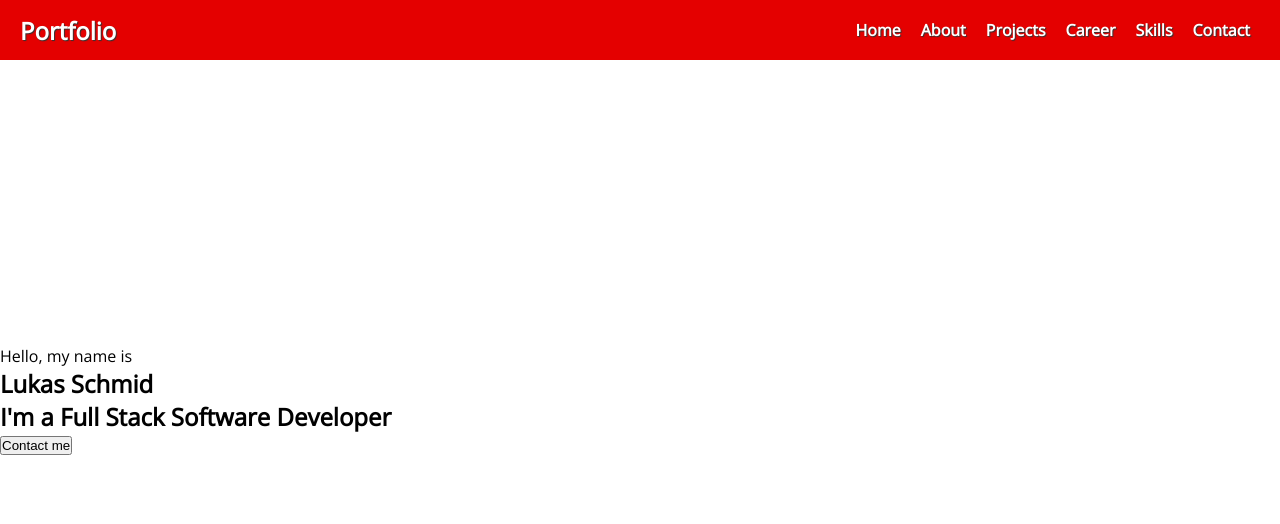
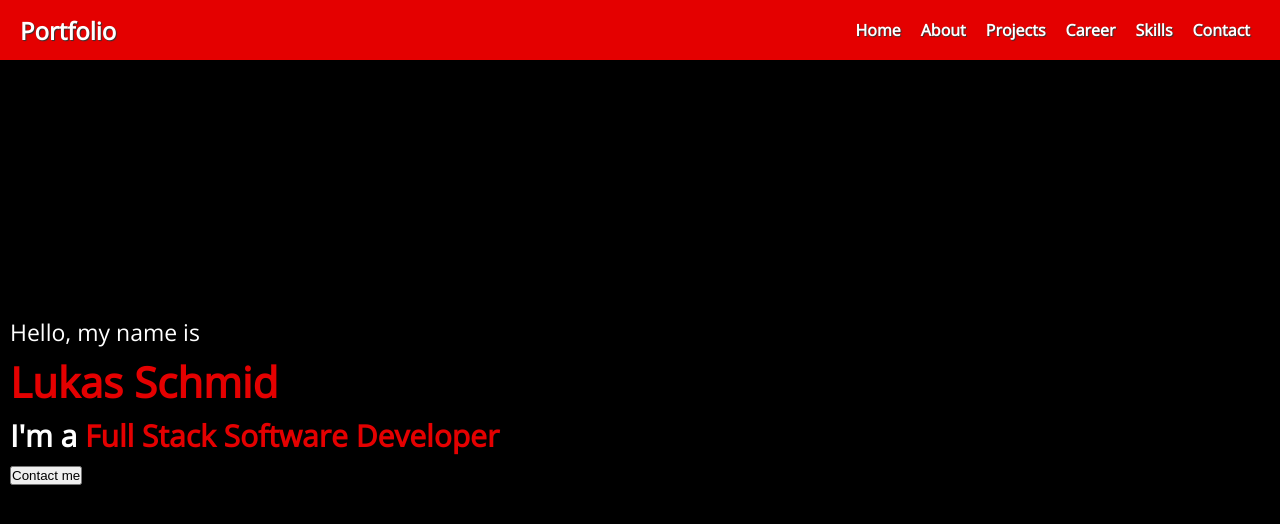
Before and after one commit to lukas-schmid/My-Portfolio, a website built with webpack: page index.html in a window 1280 px wide. Built offline with nearby package versions, Linux system fonts and the light colour scheme.

Commit message:
home section setup

```diff
--- a/index.html
+++ b/index.html
@@ -50,8 +50,11 @@
       <section class="home" id="home">
         <header class="header">
           <div class="header__text">Hello, my name is</div>
-          <h1 class="header__h1">Lukas Schmid</h1>
-          <h2 class="header__h2">I'm a Full Stack Software Developer</h2>
+          <h1 class="header__h1 highlighted">Lukas Schmid</h1>
+          <h2 class="header__h2">
+            I'm a
+            <span class="highlighted">Full Stack Software Developer</span>
+          </h2>
           <button class="header__button">Contact me</button>
         </header>
       </section>
--- a/src/styles/styles.scss
+++ b/src/styles/styles.scss
@@ -125,9 +125,39 @@ button {
 
 .home {
   height: 100vh;
-  width: 100vh;
+  width: 100%;
   display: flex;
   align-items: center;
+  background-color: #000;
+}
+
+.header {
+  margin: 0px 10px;
+  color: $secondaryTextColor;
+}
+
+.highlighted {
+  color: $thirdTextColor;
+  font-weight: 700;
+}
+
+.header__text {
+  margin: 5px 0px;
+  font-size: 23px;
+}
+
+.header__h1 {
+  margin: 5px 0px;
+  font-size: 42px;
+}
+
+.header__h2 {
+  margin: 5px 0px;
+  font-size: 30px;
+}
+
+.header__button {
+  margin: 5px 0px;
 }
 
 /* ------ Media Queries ------ */
```
Also changed, not shown: dist/bundle.css.
